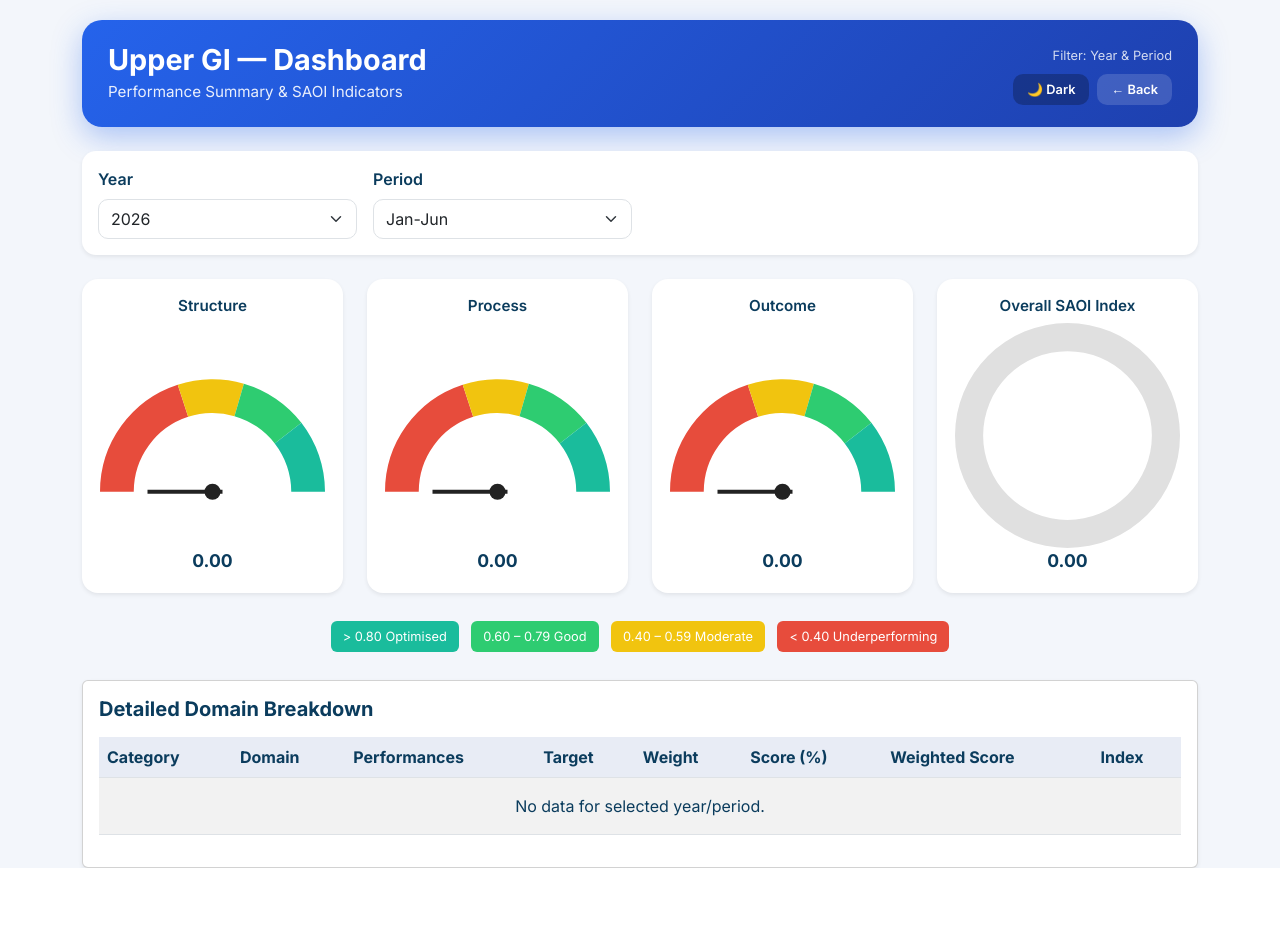
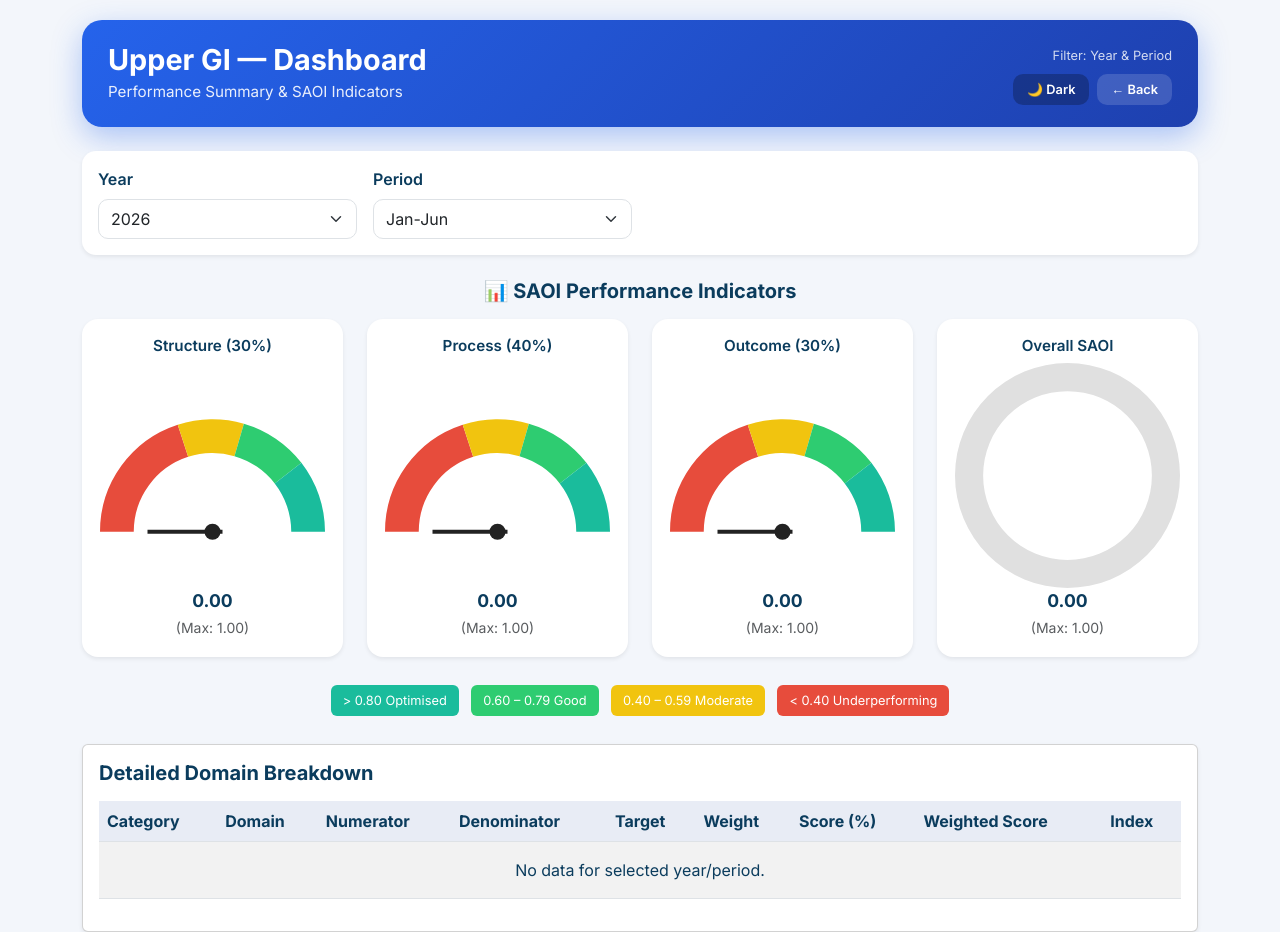
Before and after one commit to rashidiasri03/nsapr-clinical-performance, a Django app: page /upper-gi/dashboard/ in a window 1280 px wide. Before the commit the page ends 868 px from the top, so only its background shows below. Run offline with Django 5.2, Linux system fonts and the light colour scheme; a user stored in the database is signed in.

Commit message:
Update Upper GI module with latest parameters, denominator logic, and 30-40-30 weights

```diff
--- a/accounts/templates/accounts/dashboard_upper_gi.html
+++ b/accounts/templates/accounts/dashboard_upper_gi.html
@@ -1,52 +1,34 @@
-{% load static %}
 <!DOCTYPE html>
 <html lang="en">
 <head>
   <meta charset="UTF-8">
   <title>Upper GI Dashboard</title>
+  {% load static %}
   <link href="https://cdn.jsdelivr.net/npm/bootstrap@5.3.2/dist/css/bootstrap.min.css" rel="stylesheet">
   <link rel="stylesheet" href="{% static 'css/dashboard.css' %}">
   <script src="https://cdn.jsdelivr.net/npm/chart.js"></script>
-
-  <!-- Modern Google Font -->
   <link href="https://fonts.googleapis.com/css2?family=Inter:wght@300;400;600;700&family=Poppins:wght@400;600&display=swap" rel="stylesheet">
 </head>
 
 <body>
-
 <div class="container dashboard-container">
 
-<!-- HEADER CARD -->
 <div class="header-card animate-fade mb-4">
   <div class="d-flex justify-content-between align-items-center flex-wrap gap-3">
-
     <div>
-      <h2 class="dashboard-title mb-1">
-        Upper GI — Dashboard
-      </h2>
-      <div class="dashboard-subtitle">
-        Performance Summary & SAOI Indicators
+      <h2 class="dashboard-title mb-1">Upper GI — Dashboard</h2>
+      <div class="dashboard-subtitle">Performance Summary & SAOI Indicators</div>
+    </div>
+    <div class="text-end">
+      <small class="filter-hint">Filter: Year & Period</small>
+      <div class="d-flex gap-2 justify-content-end mt-2">
+        <button class="btn-theme" onclick="toggleTheme()">🌙 Dark</button>
+        <a class="btn-back" href="{% url 'upper_gi' %}">← Back</a>
+      </div>
+    </div>
   </div>
 </div>
 
-    <div class="text-end">
-      <small class="filter-hint">Filter: Year & Period</small>
-
-      <div class="d-flex gap-2 justify-content-end mt-2">
-        <button class="btn-theme" onclick="toggleTheme()">
-          🌙 Dark
-        </button>
-        <a class="btn-back" href="{% url 'upper_gi' %}">
-          ← Back
-        </a>
-      </div>
-    </div>
-
-  </div>
-</div>
-
-
-<!-- FILTER SECTION -->
 <div class="filter-box shadow-sm p-3 mb-4">
   <form id="filterForm" class="row g-3 align-items-center">
     <div class="col-md-3">
@@ -57,7 +39,6 @@
         {% endfor %}
       </select>
     </div>
-
     <div class="col-md-3">
       <label class="form-label fw-semibold">Period</label>
       <select id="periodSelect" class="form-select modern-select">
@@ -68,46 +49,46 @@
   </form>
 </div>
 
-
-<!-- GAUGE CHARTS -->
+<h5 class="fw-bold text-center mb-3">📊 SAOI Performance Indicators</h5>
 <div class="row g-4 text-center mb-4">
 
   <div class="col-md-3">
     <div class="chart-card shadow-sm">
-      <h6>Structure</h6>
+      <h6>Structure (30%)</h6>
       <canvas id="gaugeStructure" height="150"></canvas>
-      <div class="gauge-label">{{ total_structure|floatformat:2 }}</div>
+      <div class="gauge-label">{{ total_structure_raw|floatformat:2 }}</div>
+      <small class="text-muted">(Max: 1.00)</small>
     </div>
   </div>
 
   <div class="col-md-3">
     <div class="chart-card shadow-sm">
-      <h6>Process</h6>
+      <h6>Process (40%)</h6>
       <canvas id="gaugeProcess" height="150"></canvas>
-      <div class="gauge-label">{{ total_process|floatformat:2 }}</div>
+      <div class="gauge-label">{{ total_process_raw|floatformat:2 }}</div>
+      <small class="text-muted">(Max: 1.00)</small>
     </div>
   </div>
 
   <div class="col-md-3">
     <div class="chart-card shadow-sm">
-      <h6>Outcome</h6>
+      <h6>Outcome (30%)</h6>
       <canvas id="gaugeOutcome" height="150"></canvas>
-      <div class="gauge-label">{{ total_outcome|floatformat:2 }}</div>
+      <div class="gauge-label">{{ total_outcome_raw|floatformat:2 }}</div>
+      <small class="text-muted">(Max: 1.00)</small>
     </div>
   </div>
 
   <div class="col-md-3">
     <div class="chart-card shadow-sm">
-      <h6>Overall SAOI Index</h6>
+      <h6>Overall SAOI</h6>
       <canvas id="overallRing" height="170"></canvas>
       <div class="gauge-label">{{ overall_index|floatformat:2 }}</div>
+      <small class="text-muted">(Max: 1.00)</small>
+    </div>
   </div>
 </div>
 
-</div>
-
-
-<!-- LEGEND -->
 <div class="legend-box text-center mb-4">
   <span class="legend-item" style="background:#1abc9c;">> 0.80 Optimised</span>
   <span class="legend-item" style="background:#2ecc71;">0.60 – 0.79 Good</span>
@@ -115,18 +96,17 @@
   <span class="legend-item" style="background:#e74c3c;">< 0.40 Underperforming</span>
 </div>
 
-
 <!-- TABLE -->
 <div class="card p-3 shadow-sm mt-4">
   <h5 class="fw-bold mb-3">Detailed Domain Breakdown</h5>
-
   <div class="table-responsive">
     <table class="table table-hover table-striped align-middle modern-table">
       <thead>
         <tr>
           <th>Category</th>
           <th>Domain</th>
-            <th>Performances</th>
+          <th>Numerator</th>
+          <th>Denominator</th>
           <th>Target</th>
           <th>Weight</th>
           <th>Score (%)</th>
@@ -134,13 +114,13 @@
           <th>Index</th>
         </tr>
       </thead>
-
       <tbody>
         {% for row in domain_rows %}
         <tr>
           <td>{{ row.category }}</td>
           <td>{{ row.domain }}</td>
           <td>{{ row.performances_value }}</td>
+          <td>{{ row.denominator|default_if_none:"0" }}</td>
           <td>{{ row.target }}</td>
           <td>{{ row.weight }}</td>
           <td>{{ row.score }}</td>
@@ -149,18 +129,18 @@
         </tr>
         {% empty %}
         <tr>
-            <td colspan="8" class="text-center py-3">No data for selected year/period.</td>
+          <td colspan="9" class="text-center py-3">No data for selected year/period.</td>
         </tr>
         {% endfor %}
       </tbody>
-
     </table>
   </div>
 </div>
 
+</div>
 
+<script src="https://cdn.jsdelivr.net/npm/bootstrap@5.3.2/dist/js/bootstrap.bundle.min.js"></script>
 <script>
-/* AUTO FILTER */
 function applyFilter() {
   const y = document.getElementById('yearSelect').value;
   const p = document.getElementById('periodSelect').value;
@@ -172,31 +152,26 @@ function applyFilter() {
 document.getElementById('yearSelect').addEventListener('change', applyFilter);
 document.getElementById('periodSelect').addEventListener('change', applyFilter);
 
+const totalStructure = parseFloat("{{ total_structure_raw|floatformat:2 }}") || 0;
+const totalProcess   = parseFloat("{{ total_process_raw|floatformat:2 }}") || 0;
+const totalOutcome   = parseFloat("{{ total_outcome_raw|floatformat:2 }}") || 0;
+const overallSAOI    = parseFloat("{{ overall_index|floatformat:2 }}") || 0;
 
-/* DATA INSERT */
-const totalStructure = parseFloat("{{ total_structure|floatformat:2 }}") || 0;
-const totalProcess   = parseFloat("{{ total_process|floatformat:2 }}") || 0;
-const totalOutcome   = parseFloat("{{ total_outcome|floatformat:2 }}") || 0;
-const overallValue   = parseFloat("{{ overall_index|floatformat:2 }}") || 0;
+const MAX_VALUE = 1.0;
 
-const barLabels = JSON.parse('{{ bar_labels|escapejs }}');
-const barValues = JSON.parse('{{ bar_values|escapejs }}');
+const normalizedStructure = Math.min(totalStructure / MAX_VALUE, 1.0);
+const normalizedProcess = Math.min(totalProcess / MAX_VALUE, 1.0);
+const normalizedOutcome = Math.min(totalOutcome / MAX_VALUE, 1.0);
+const normalizedOverall = Math.min(overallSAOI / MAX_VALUE, 1.0);
 
-
-
-/********************************************************
- GAUGE NEEDLE PLUGIN
-********************************************************/
 const gaugeNeedle = {
   id: "gaugeNeedle",
   afterDraw(chart) {
     const { ctx } = chart;
     const value = chart.config.options.plugins.gaugeNeedle.value;
-
     const meta = chart.getDatasetMeta(0);
     const cx = meta.data[0].x;
     const cy = meta.data[0].y;
-
     const angle = (-90 + value * 180) * Math.PI / 180;
 
     ctx.save();
@@ -219,10 +194,6 @@ const gaugeNeedle = {
   }
 };
 
-
-/********************************************************
- CREATE GAUGE
-********************************************************/
 function createGauge(id, value) {
   new Chart(document.getElementById(id), {
     type: "doughnut",
@@ -247,15 +218,10 @@ function createGauge(id, value) {
   });
 }
 
-createGauge("gaugeStructure", totalStructure);
-createGauge("gaugeProcess", totalProcess);
-createGauge("gaugeOutcome", totalOutcome);
+createGauge("gaugeStructure", normalizedStructure);
+createGauge("gaugeProcess", normalizedProcess);
+createGauge("gaugeOutcome", normalizedOutcome);
 
-
-
-/********************************************************
- RING FOR SAOI OVERALL INDEX
-********************************************************/
 function getColor(value) {
   if (value > 0.80) return "#1abc9c";
   if (value >= 0.60) return "#2ecc71";
@@ -267,8 +233,8 @@ new Chart(document.getElementById("overallRing"), {
   type: "doughnut",
   data: {
     datasets: [{
-            data: [overallValue, 1 - overallValue],
-            backgroundColor: [getColor(overallValue), "#e0e0e0"],
+      data: [normalizedOverall, 1 - normalizedOverall],
+      backgroundColor: [getColor(normalizedOverall), "#e0e0e0"],
       borderWidth: 0,
       cutout: "75%"
     }]
@@ -281,40 +247,10 @@ new Chart(document.getElementById("overallRing"), {
   }
 });
 
-
-
-/********************************************************
- BAR CHART
-********************************************************/
-new Chart(document.getElementById("barChart"), {
-    type: "bar",
-    data: {
-        labels: barLabels,
-        datasets: [{
-            label: "Weighted Score",
-            data: barValues,
-            backgroundColor: "#2563eb",
-            borderRadius: 6
-        }]
-    },
-    options: {
-        responsive: true,
-        scales: {
-            y: { beginAtZero: true }
-        },
-        plugins: {
-            legend: { display: false }
-        }
-    }
-});
-
-
-
 function toggleTheme() {
   document.body.classList.toggle("dark");
 }
 </script>
 
-</div>
 </body>
 </html>
--- a/accounts/views.py
+++ b/accounts/views.py
@@ -1481,25 +1481,48 @@ def form_upper_gi(request, activity_id):
 
     activity = get_object_or_404(UpperGIActivity, id=activity_id)
 
+    # Parameter Terbaharu dari Excel "NSAPR UGI Gastric Ca Final"
     structure_domains = [
-        "Availability of specialist and MO (Ensures adequate medical expertise for upper GI surgical procedures)",
-        "Availability of paramedics (Supports emergency and perioperative care in upper GI surgery)",
-        "Availability of support services (Ensures ancillary services such as imaging and laboratory are accessible for clinical decision-making)",
-        "Functioning OT 24 Hours (Ensures continuous operating theatre availability for emergencies and elective cases)",
-        "Complete set of surgical instrument (Prevents delays or complications due to missing tools during procedures)"
+        "National Strategic Plan for Gastric Cancer",
+        "Awareness of Mark’s quadrant for gastric cancer screening",
+        "Development Guidelines for Gastric Cancer",
+        "Regular regional meetings with primary care HCPs under societies",
+        "1. Fully equipped endoscopic suites in each UGi center / 2. Upgrading OR for advanced MIS & HIPEC / 3. Fully equipped laparoscopic OT / 4. Preoperative risk stratification assessment tool",
+        "Adequate consumables in each upper gastrointestinal surgical center",
+        "Data manager to maintain database gastric cancer in UGI centers",
+        "Number of board-certified UGI surgeons",
+        "Allocations specific to UGI unit in each center as fixed portion in a dedicated warrant.",
+        "Digitalization (SP.6 / SH.6)"
     ]
 
     process_domains = [
-        "Percentage of pre-operative assessment documented (Tracks completeness of patient evaluation prior to upper GI surgery)",
-        "Percentage of informed consent taken (Ensures patients are adequately informed and agreement is recorded before surgery)",
-        "Percentage of surgical safety checklist (Measures adherence to the WHO Surgical Safety Checklist in upper GI procedures)",
-        "Percentage of operation notes documented (Tracks timely and accurate documentation of surgical findings and procedures)",
-        "Percentage of post-operative review (Ensures all patients are reviewed and monitored after upper GI surgery)"
+        "Percentage of patients referred to Upper GI center within 2 weeks once MARK’s quadrant criteria are fulfilled.",
+        "Percentage of patients undergoing diagnostic upper GI endoscopy within 14-calendar days from time of referral.",
+        "Development of Nutrition Module",
+        "Development of feeding tube care protocol",
+        "Establishment of nutrition support team in UGI centers",
+        "Regular multidisciplinary team meetings (MDT)",
+        "Adherence to Surgical Safety Checklist (SSSL)",
+        "Structured peri-operative gastrectomy anaesthesia and surgical protocol",
+        "Referral rate for indicated cases (Mark's quadrant score >9)",
+        "Provision of mortality rate in each UGI centers",
+        "Provision of hygiene education",
+        "Postoperative and wound care clinic service availability",
+        "Compliance of Surgical Site Infection (SSI) audit"
     ]
 
     outcome_domains = [
-        "Percentage of post-operative complications (Rate of adverse clinical events following upper GI surgical procedures)",
-        "Percentage of mortality rate (Rate of deaths occurring within 30 days of upper GI surgery)"
+        "National Gastric Cancer Awareness Month - October",
+        "Fast-track access to endoscopic facilities by specialists.",
+        "Time for definitive treatment after diagnosis confirmed within ONE calendar month at diagnosis in UGI center.",
+        "Dedicated two-monthly mortality and morbidity discussions via virtual meetings with UGI trainees nationwide.",
+        "Annual Peri-operative mortality review (POMR) Report",
+        "Wound Care Clinics",
+        "Annual national surgical site infection (SSI) Audit",
+        "Patient Satisfaction Survey",
+        "Two-yearly Patient Reported Outcome Measures (PROM) and Patient Reported Experience Measures (PREM) reports",
+        "Outreach program in Peninsular and Borneo counterparts.",
+        "Enable walk-in referrals to UGI centers."
     ]
 
     detail_dict = {}
@@ -1508,6 +1531,7 @@ def form_upper_gi(request, activity_id):
         key = f"{d.category}_{d.domain_name}"
         detail_dict[key] = {
             'performances': d.performances_value,
+            'denominator': getattr(d, 'denominator', 0),
             'target': d.target,
             'weight': d.weight,
             'score': d.score,
@@ -1520,22 +1544,48 @@ def form_upper_gi(request, activity_id):
 
         def save_domain(category, domain_name, i):
             performances = request.POST.get(f'{category}_performances_{i}', '0')
+            denominator = request.POST.get(f'{category}_denominator_{i}', '0')
             target = request.POST.get(f'{category}_target_{i}', '0')
             weight = request.POST.get(f'{category}_weight_{i}', '0')
 
-            score_f, wscore_f, index_f = calculate_domain_scores(performances, target, weight)
-
-            UpperGIDetail.objects.create(
-                activity=activity,
-                category=category,
-                domain_name=domain_name,
-                performances_value=int(performances) if performances else 0,
-                target=int(target) if target else 0,
-                weight=float(weight) if weight else 0,
-                score=score_f,
-                weighted_score=wscore_f,
-                index=index_f
-            )
+            try: num_val = float(performances) if performances else 0.0
+            except ValueError: num_val = 0.0
+
+            try: den_val = float(denominator) if denominator else 0.0
+            except ValueError: den_val = 0.0
+
+            try: tgt_val = float(target) if target else 0.0
+            except ValueError: tgt_val = 0.0
+
+            # Using Denominator for calculation if present, else fallback to Target
+            calc_divisor = den_val if den_val > 0 else tgt_val
+            score_f, wscore_f, index_f = calculate_domain_scores(num_val, calc_divisor, weight)
+
+            try:
+                UpperGIDetail.objects.create(
+                    activity=activity,
+                    category=category,
+                    domain_name=domain_name,
+                    performances_value=num_val,
+                    denominator=den_val,
+                    target=tgt_val,
+                    weight=float(weight) if weight else 0.0,
+                    score=score_f,
+                    weighted_score=wscore_f,
+                    index=index_f
+                )
+            except TypeError:
+                UpperGIDetail.objects.create(
+                    activity=activity,
+                    category=category,
+                    domain_name=domain_name,
+                    performances_value=num_val,
+                    target=tgt_val,
+                    weight=float(weight) if weight else 0.0,
+                    score=score_f,
+                    weighted_score=wscore_f,
+                    index=index_f
+                )
 
             return Decimal(str(wscore_f))
 
@@ -1551,9 +1601,9 @@ def form_upper_gi(request, activity_id):
         for i, domain in enumerate(outcome_domains, start=1):
             total_outcome += save_domain('outcome', domain, i)
 
-        activity.total_structure = total_structure.quantize(Decimal('0.01'), rounding=ROUND_HALF_UP)
-        activity.total_process = total_process.quantize(Decimal('0.01'), rounding=ROUND_HALF_UP)
-        activity.total_outcome = total_outcome.quantize(Decimal('0.01'), rounding=ROUND_HALF_UP)
+        activity.total_structure = float(total_structure.quantize(Decimal('0.01'), rounding=ROUND_HALF_UP))
+        activity.total_process = float(total_process.quantize(Decimal('0.01'), rounding=ROUND_HALF_UP))
+        activity.total_outcome = float(total_outcome.quantize(Decimal('0.01'), rounding=ROUND_HALF_UP))
         activity.status = 'completed'
         activity.save()
 
@@ -1575,19 +1625,28 @@ def dashboard_upper_gi(request):
     selected_period = request.GET.get('period', 'Jan-Jun')
 
     try:
-        activity = UpperGIActivity.objects.get(year=selected_year, period=selected_period)
-        total_structure = activity.total_structure
-        total_process = activity.total_process
-        total_outcome = activity.total_outcome
-        overall_index = activity.overall_index
+        activity = UpperGIActivity.objects.get(year=selected_year, period=selected_period, status="completed")
 
         details = UpperGIDetail.objects.filter(activity=activity)
+
+        # Recalculate raw values to ensure accuracy
+        total_structure_raw = min(float(sum(details.filter(category="structure").values_list("weighted_score", flat=True)) or 0.0), 1.0)
+        total_process_raw = min(float(sum(details.filter(category="process").values_list("weighted_score", flat=True)) or 0.0), 1.0)
+        total_outcome_raw = min(float(sum(details.filter(category="outcome").values_list("weighted_score", flat=True)) or 0.0), 1.0)
+
+        # Apply Upper GI Weights: 30% Structure, 40% Process, 30% Outcome
+        total_structure = total_structure_raw * 0.3
+        total_process = total_process_raw * 0.4
+        total_outcome = total_outcome_raw * 0.3
+        overall_index = min(total_structure + total_process + total_outcome, 1.0)
+
         domain_rows = []
         for d in details:
             domain_rows.append({
                 'category': d.category.capitalize(),
                 'domain': d.domain_name,
                 'performances_value': d.performances_value,
+                'denominator': getattr(d, 'denominator', 0),
                 'target': d.target,
                 'weight': d.weight,
                 'score': d.score,
@@ -1595,6 +1654,9 @@ def dashboard_upper_gi(request):
                 'index': d.index
             })
     except UpperGIActivity.DoesNotExist:
+        total_structure_raw = 0
+        total_process_raw = 0
+        total_outcome_raw = 0
         total_structure = 0
         total_process = 0
         total_outcome = 0
@@ -1603,9 +1665,12 @@ def dashboard_upper_gi(request):
 
     years = UpperGIActivity.objects.values_list('year', flat=True).distinct().order_by('-year')
     if not years:
-        years = [datetime.now().year]
+        years = [datetime.now().year, datetime.now().year + 1]
 
     return render(request, 'accounts/dashboard_upper_gi.html', {
+        'total_structure_raw': total_structure_raw,
+        'total_process_raw': total_process_raw,
+        'total_outcome_raw': total_outcome_raw,
         'total_structure': total_structure,
         'total_process': total_process,
         'total_outcome': total_outcome,
@@ -1614,8 +1679,6 @@ def dashboard_upper_gi(request):
         'years': years,
         'selected_year': selected_year,
         'selected_period': selected_period,
-        'bar_labels': '[]',
-        'bar_values': '[]'
     })
 
 
```
Also changed, not shown: accounts/templates/accounts/form_upper_gi.html (+33 -102 lines). Lines whose indentation alone changed are shown as unchanged.
